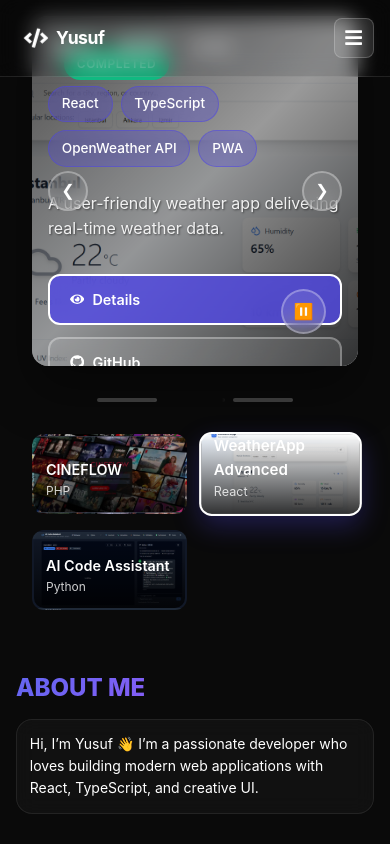
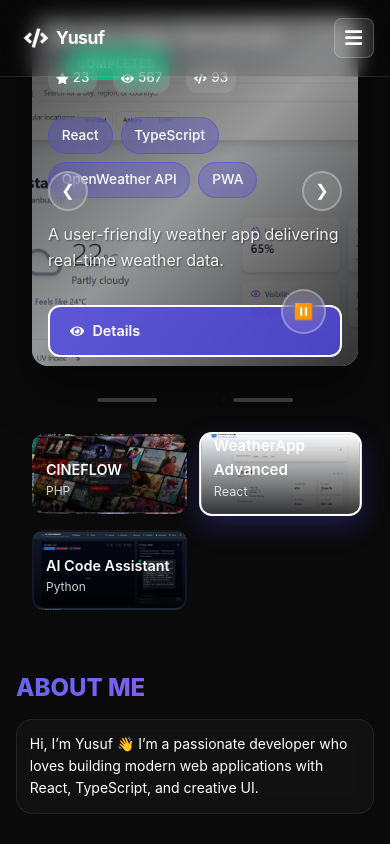
Before and after one commit to yusuf56620/portfolio, a React (Vite) app: page / in a window 390 px wide. Shown: the top 844 px of the page. Built offline with nearby package versions, Linux system fonts and the light colour scheme.

Commit message:
Update all pages with slider and responsive sections

```diff
--- a/src/Slider.tsx
+++ b/src/Slider.tsx
@@ -53,7 +53,7 @@ const Slider: React.FC = () => {
       longDescription:
         "A progressive web app featuring 7-day forecasts, real-time alerts, location-based suggestions, and offline capabilities.",
       image: img1, // import edilmiş resim
-      github: "https://github.com/username/weather-advanced",
+
       status: "completed",
       featured: false,
       stats: { stars: 23, views: 567, commits: 93 },
```
